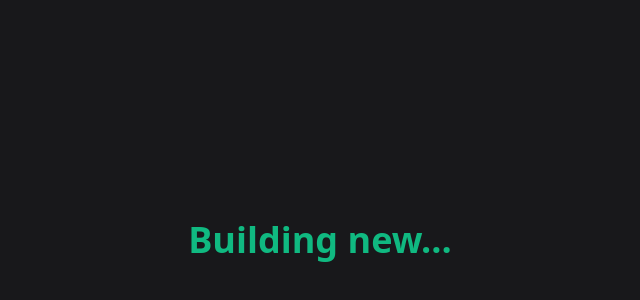
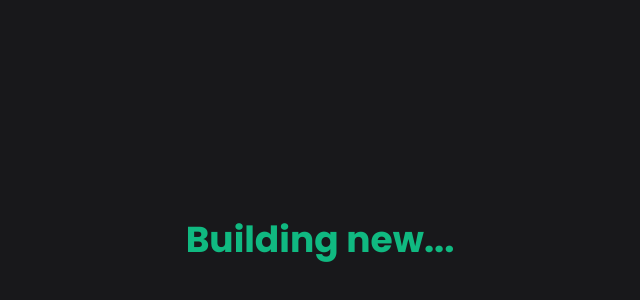
Before and after one commit to eleppala/eleppala_, a React (Vite) app: page / in a window 1280 px wide. Shown: the part 160-460 px from the top of the page, without its empty margins (320-960 px from the left). Built offline with nearby package versions, Linux system fonts and the light colour scheme.

Commit message:
configured the font

```diff
--- a/src/index.css
+++ b/src/index.css
@@ -1,6 +1,9 @@
+
+@import url('https://fonts.googleapis.com/css2?family=Poppins:wght@400;500;600;700&display=swap');
 @import "tailwindcss";
 
 @theme {
+   --font-sans: 'Poppins', system-ui, sans-serif;
   --color-primary: #10b981;    /* emerald */
   --color-secondary: #18181b;  /* near black */
   --color-third: #f4f4f5;      /* zinc light */
```
